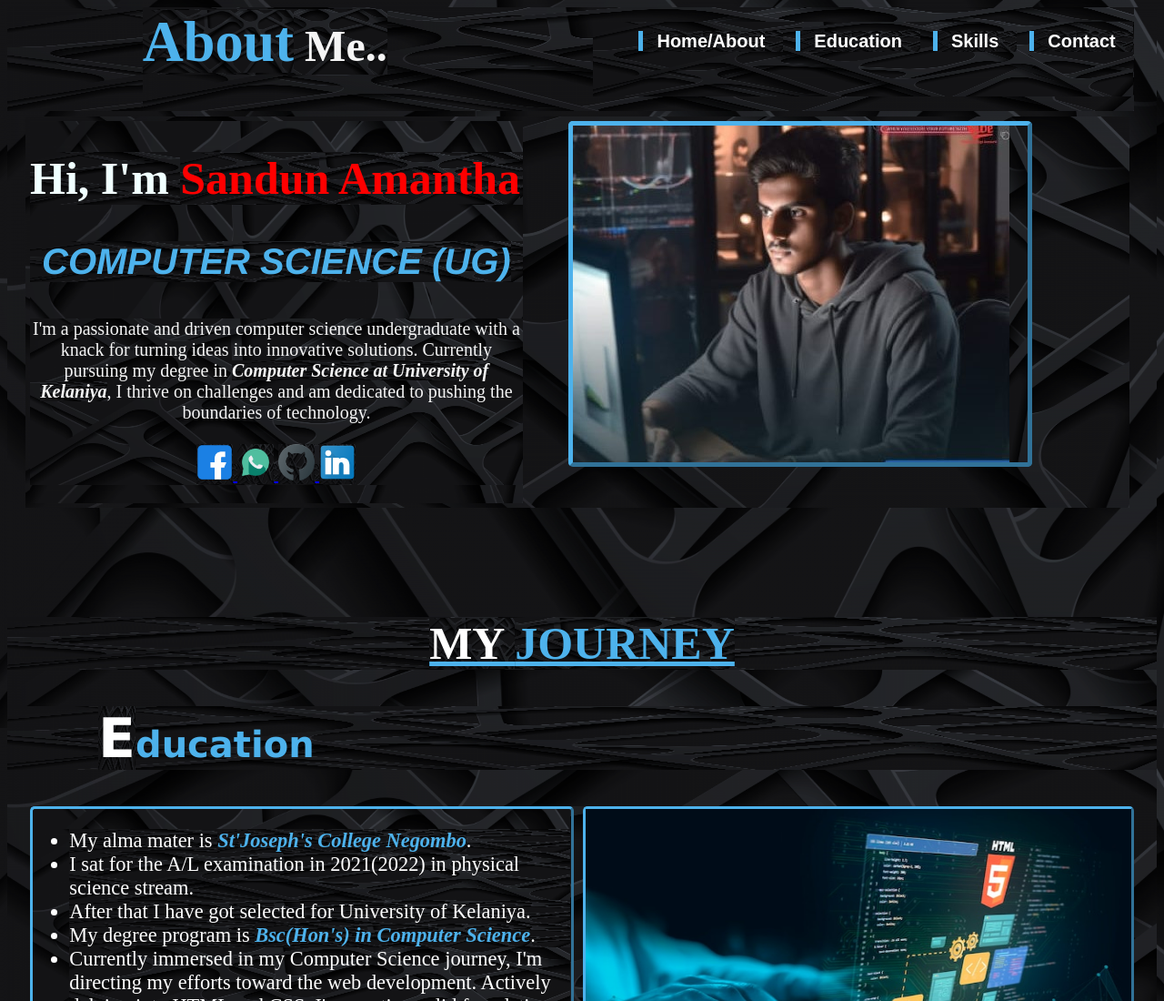
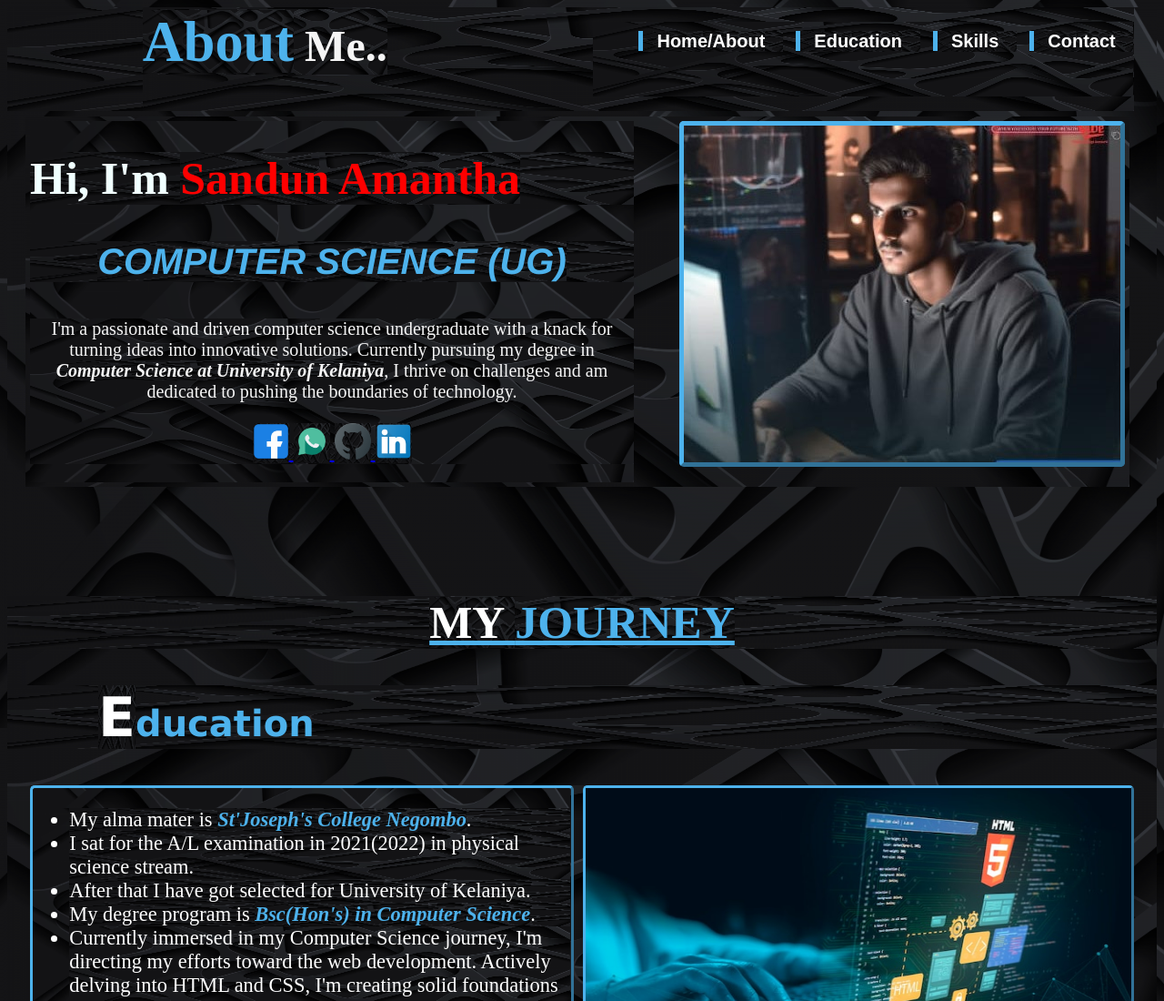
Before and after one commit to Amantha-731/portfolio, a plain HTML site: page index.html in a window 1280 px wide. Shown: the top 1100 px of the page at 91% size. Drawn offline with Linux system fonts and the light colour scheme.

Commit message:
Update stylesheet.css

```diff
--- a/stylesheet.css
+++ b/stylesheet.css
@@ -75,7 +75,7 @@ nav ul li a:hover{
 
 }
 .intro_head{
-    width: 45%;
+    max-width: 700px;
 
 }
 .img{
```
